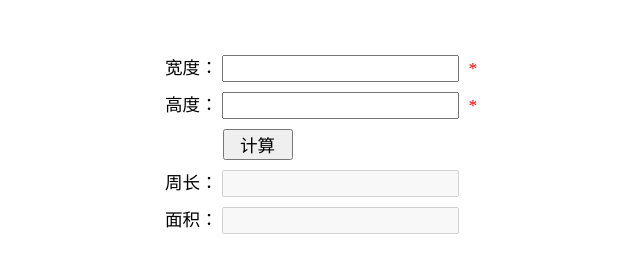
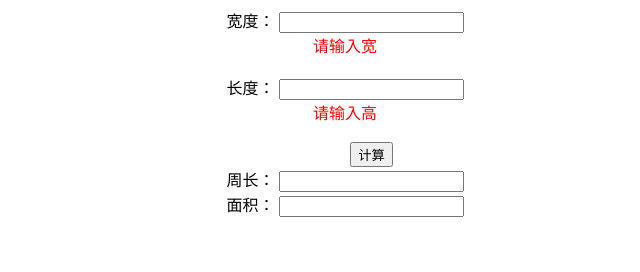
Before and after one commit to duoleyisui/spa, a plain HTML site: page biaodanyanzheng.html in a window 1280 px wide. Both pictures are taken after a click on the button "计算". Shown: the whole page, without its empty margins (295-935 px from the left). Drawn offline with nearby package versions, Linux system fonts and the light colour scheme.

Commit message:
表单验证

```diff
--- a/biaodanyanzheng.css
+++ /dev/null
@@ -1,27 +0,0 @@
-.rectangle {
-  width: 370px;
-  margin: 50px auto;
-  font-size: 1.1em;
-}
-
-input, label, span {
-  margin: 5px 0;
-  font-size: 1em;
-  padding-left: 5px;
-}
-
-#rectangle-calc {
-  width: 70px;
-  margin-left: 63px;
-}
-
-span {
-  color: red;
-}
-
-#rectangle-width-validate,
-#rectangle-height-validate {
-  color: red;
-  margin-left: 63px;
-  font-size: 0.8em;
-}
--- a/biaodanyanzheng.html
+++ b/biaodanyanzheng.html
@@ -2,31 +2,110 @@
 <html lang="en">
 <head>
   <meta charset="UTF-8">
-  <meta name="viewport" content="width=device-width,initial-scale=1,user-scalable=0">
-  <title>矩形计算器</title>
-  <link rel="stylesheet" href="biaodanyanzheng.css">
+  <title></title>
 </head>
+<title>矩形周长面积计算</title>
+<style>
+ .rectangle{
+  text-align: center;
+ }
+ #rectangle__calc{
+   margin-left:53px;
+ }
+ #s1{
+  color: red;
+ }
+ #s2{
+  color: red;
+ }
+ #s3{
+  color: red;
+ }
+ #s4{
+  color: red;
+ }
+</style>
+
 <body>
  <div class="rectangle">
-  <label>宽度：</label>
-  <input id="rectangle-width" type="text" data-label="宽度" autofocus>
-  <span>*</span>
+   <label for="">宽度：</label>
+   <input id="rectangle__width" type="textbox">
    <br>
-  <div id="rectangle-width-validate"></div>
-  <label>高度：</label>
-  <input id="rectangle-height" type="text" data-label="高度">
-  <span>*</span>
+   <span id="s1"   style="display: none;">请输入宽</span>
+   <span id="s2"   style="display: none;">宽为数值类型</span>
    <br>
-  <div id="rectangle-height-validate"></div>
-  <input id="rectangle-calc" type="button" value="计算">
+   <label for="">长度：</label>
+   <input id="rectangle__height" type="textbox">
    <br>
-  <label>周长：</label>
-  <input id="rectangle-perimeter" type="text" disabled>
+   <span id="s3"  style="display: none;">请输入高</span>
+   <span id="s4"  style="display: none;">高为数值类型</span>
    <br>
-  <label>面积：</label>
-  <input id="rectangle-area" type="text" disabled>
-  <script src="//apps.bdimg.com/libs/jquery/2.1.4/jquery.min.js"></script>
-  <script src="biaodanyanzheng.js"></script>
+   <input id="rectangle__calc" type="button" value="计算">
+   <br>
+   <label for="">周长：</label>
+   <input id="rectangle__perimeter" type="textbox">
+   <br>
+   <label for="">面积：</label>
+   <input id="rectangle__area" type="textbox">
  </div>
 </body>
+<script>
+  var width=document.getElementById('rectangle__width');
+  var height=document.getElementById('rectangle__height');
+  var down=document.getElementById('rectangle__calc');
+  var perimter=document.getElementById('rectangle__perimeter');
+  var area=document.getElementById('rectangle__area');
+  var s1=document.getElementById('s1');
+  var s2=document.getElementById('s2');
+  var s3=document.getElementById('s3');
+  var s4=document.getElementById('s4');
+
+  //计算
+    down.onclick=function(){
+       var w=checkheight();
+       var h=checkwidth();
+      if(w&&h){
+      perimter.value=width.value*2+height.value*2;
+      area.value=(width.value*10*height.value*10)/100;
+      }
+    }
+  //判断宽
+  	 function checkwidth(){
+  		var patrn=/^[0-9.]+$/;
+
+         if(!width.value){
+            s1.style.display='block';
+         }
+         else if(!patrn.exec(width.value)) {
+            s1.style.display='none';
+            s2.style.display='block';
+         }
+         else if(patrn.exec(width.value)){
+          s1.style.display='none';
+          s2.style.display='none';
+           return true;
+         }
+
+  	}
+
+  //判断高
+  	function checkheight(){
+      var patrn=/^[0-9.]+$/;
+
+         if(!height.value){
+            s3.style.display='block';
+         }
+         else if(!patrn.exec(height.value)) {
+            s3.style.display='none';
+            s4.style.display='block';
+         }
+         else if(patrn.exec(height.value)){
+          s3.style.display='none';
+          s4.style.display='none';
+          return true;
+         }
+
+    }
+
+</script>
 </html>
```
Also changed, not shown: biaodnayanzheng.js (deleted, +0 -58 lines), yanzheng1.html (deleted). Lines whose indentation alone changed are shown as unchanged.
